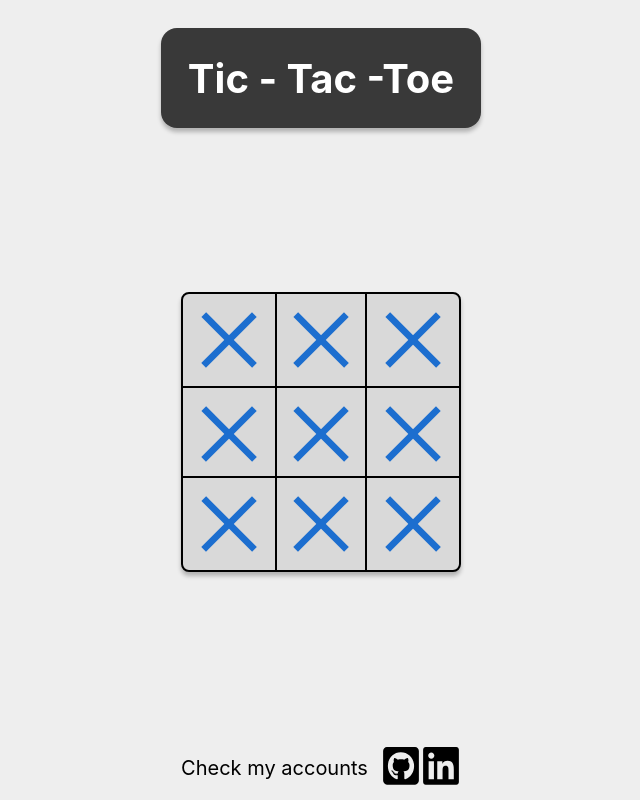
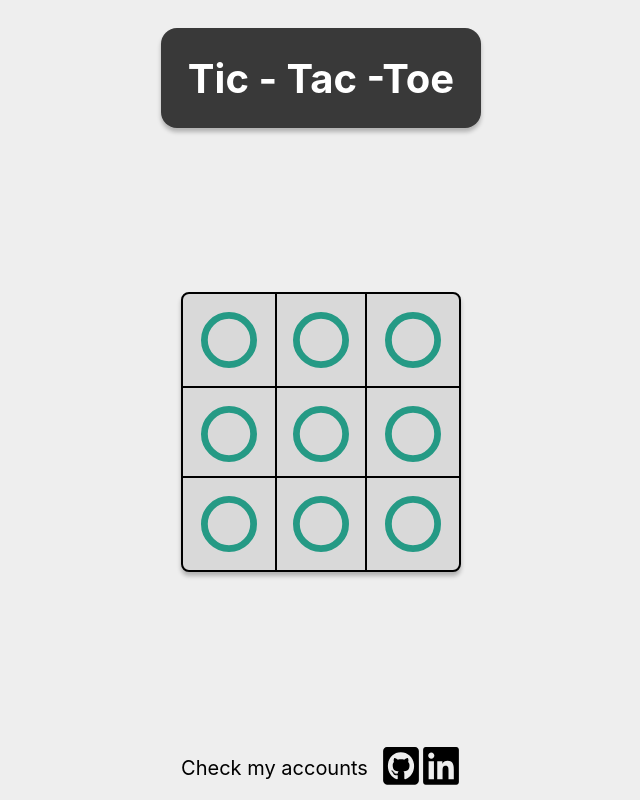
Before and after one commit to WeronikaCzepiela/tic---tac--toe, a React (Create React App) app: page / in a window 1280 px wide. Shown: the whole page, without its empty margins (319-959 px from the left). Built offline with nearby package versions, Linux system fonts and the light colour scheme.

Commit message:
Add few new functions

```diff
--- a/src/components/GameItem/GameItem.tsx
+++ b/src/components/GameItem/GameItem.tsx
@@ -1,11 +1,17 @@
 import { GameItemStyled } from './GameItem.style'
 import XIcon from  '../../image/x.svg'
 import OIcon from '../../image/o.svg'
+import { GameItemTypes} from "./GameItem.types";
 
-export const GameItem = () => {
+export const GameItem = ({isClicked, isHumanMove, id}: GameItemTypes) => {
+    const getCorrectIcon = () => {
+        if(isHumanMove) return <img src={OIcon} color={'#1C6ECF'} height={56} width={60}/>
+        return <img src={XIcon} color={'#1C6ECF'} height={56} width={60}/>
+    }
+
     return <GameItemStyled>
         <div className={'square'}>
-            <img src={XIcon} color={'#1C6ECF'} height={56} width={60}/>
+            {getCorrectIcon()}
         </div>
     </GameItemStyled>
 }
--- /dev/null
+++ b/src/components/GameItem/GameItem.types.ts
@@ -0,0 +1,6 @@
+
+export interface GameItemTypes {
+    isClicked: boolean
+    isHumanMove: boolean
+    id: number
+}
--- a/src/components/Middle/Middle.tsx
+++ b/src/components/Middle/Middle.tsx
@@ -3,8 +3,11 @@ import {GameItem} from "../GameItem/GameItem";
 
 export const Middle = () => {
     const gameBoard = Array.from({length: 9}).map((item, idx) => {
-        return <div className={`item-${idx+1}`}><GameItem/></div>
+        return <div className={`item-${idx+1}`}><GameItem isClicked={true} isHumanMove={true} id={idx}/></div>
     })
+    const humanMove = () => {
+        return {GameItem}
+    }
 
 
     return (
```
